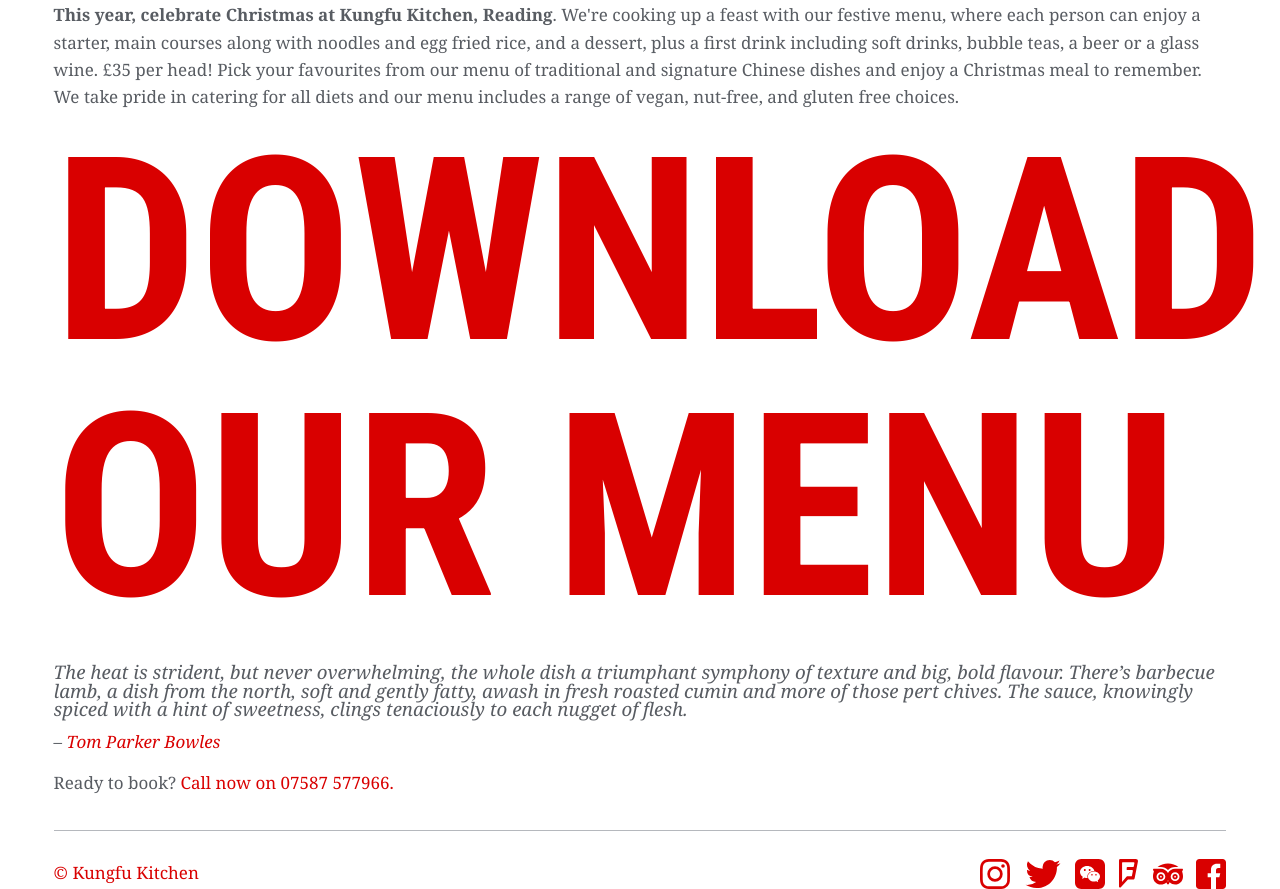
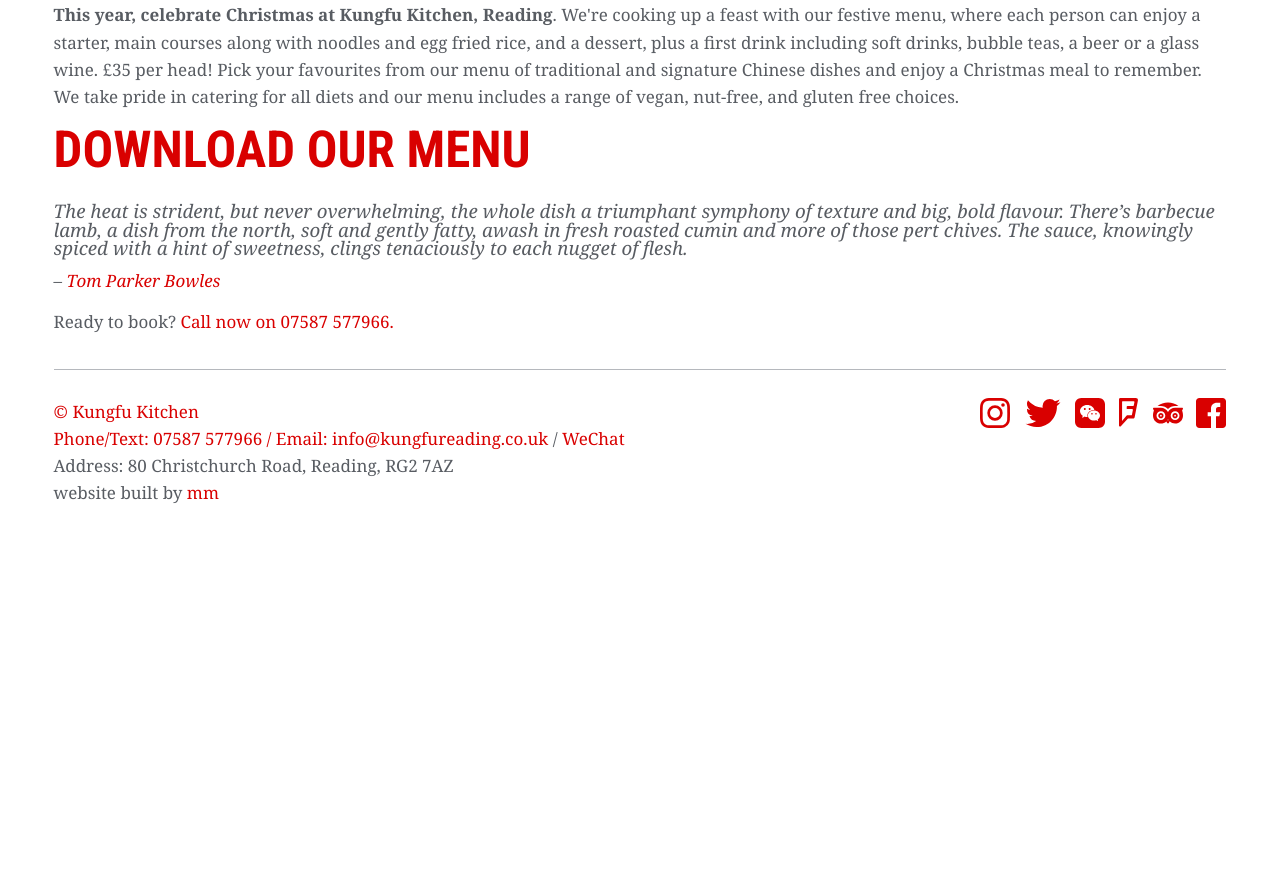
Before and after one commit to kungfukitchen/kungfureading, a PHP site: page /christmas.html in a window 1280 px wide. Shown: the part 982-1871 px from the top of the page. After the commit the page ends 1485 px from the top, so only its background shows below. Run offline with PHP 8.4, Linux system fonts and the light colour scheme; some libraries are stand-ins or nearby versions.

Commit message:
Update styles.css

```diff
--- a/styles.css
+++ b/styles.css
@@ -1356,7 +1356,7 @@
     font-size: 4.375rem
   }
   .h2, h2 {
-    font-size: 20vw
+    font-size: 3rem
   }
 
   .h3, h3 {
@@ -1526,9 +1526,15 @@
   .h1, h1 {
     font-size: 3.5rem
   }
+
+	.h2, h2 {
+font-size: 2rem
+	}
+
   .span-6 .square {
     position: relative
   }
+
   .span-6 .square:before {
     display: block;
     content: "";
```
